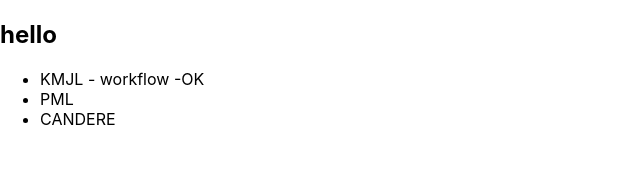
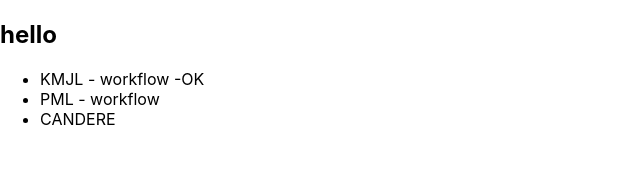
Before and after one commit to AbhaySinghDev2/github-action, a React (Create React App) app: page / in a window 1280 px wide. Shown: the top 179 px of the page, without its empty margins (0-640 px from the left). Built offline with nearby package versions, Linux system fonts and the light colour scheme.

Commit message:
feat: update pml

```diff
--- a/src/App.js
+++ b/src/App.js
@@ -8,7 +8,7 @@ function App() {
     <h2>hello</h2>
     <ul>
       <li>KMJL - workflow -OK</li>
-      <li>PML</li>
+      <li>PML - workflow</li>
       <li>CANDERE</li>
     </ul>
     </>
```
